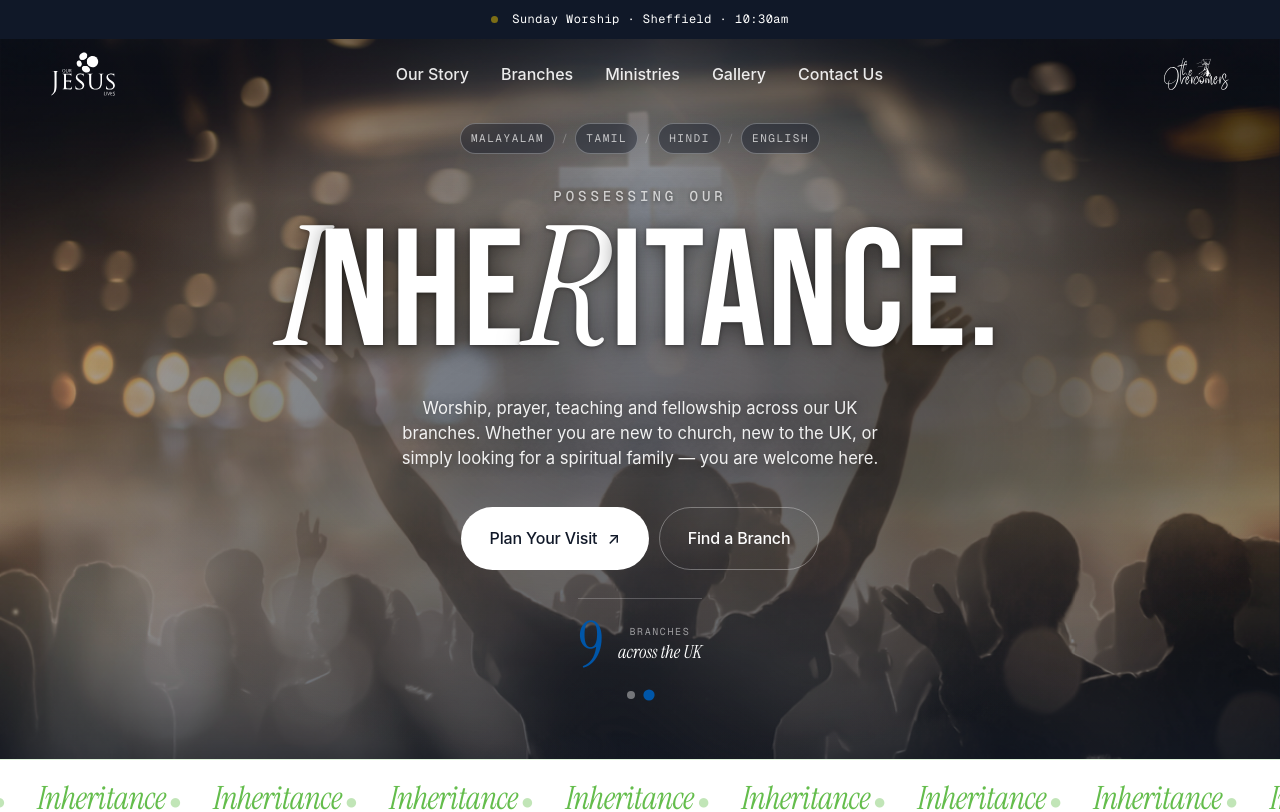
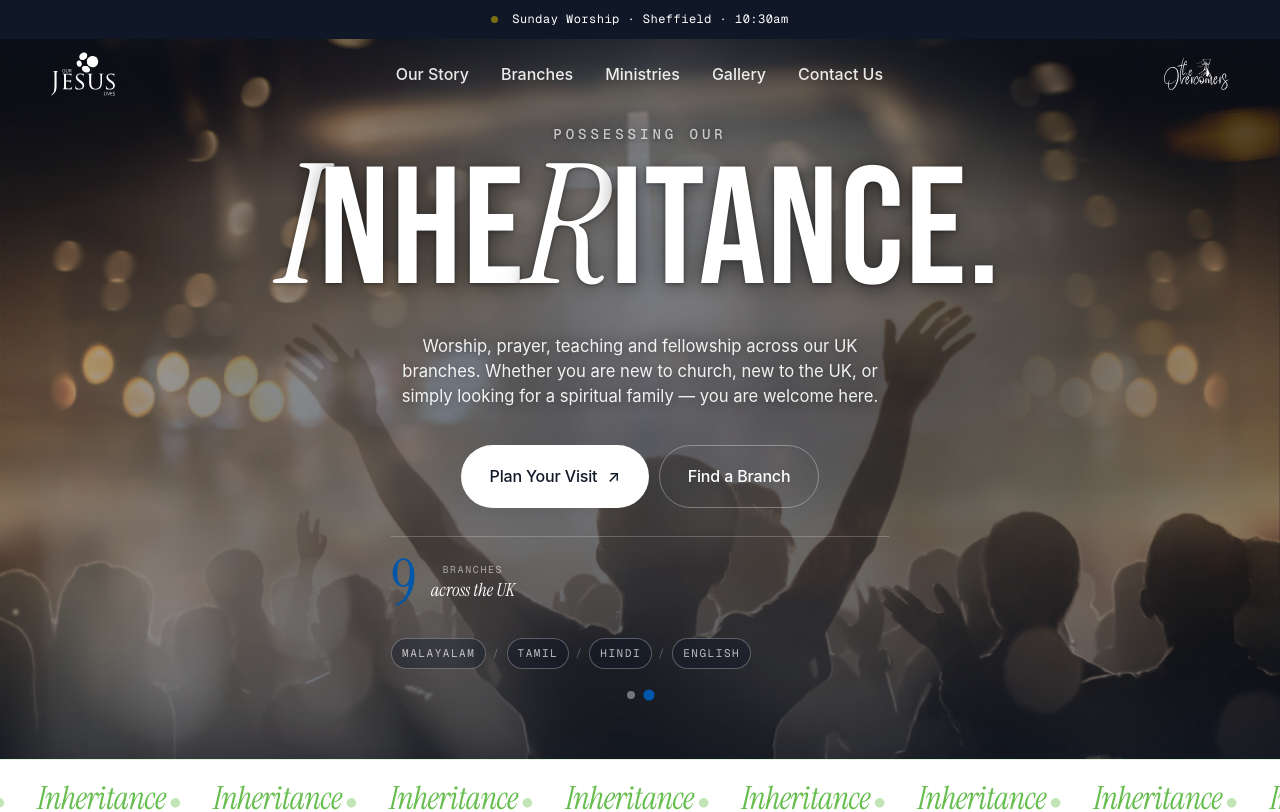
Before and after one commit to ourjesuslives2026/ourjesuslives, a React (Vite) app: page / in a window 1280 px wide. Shown: the top 812 px of the page. Built offline with nearby package versions, Linux system fonts and the light colour scheme; a web font is replaced by a local one.

Commit message:
Move language chips to bottom of hero, below the stat block
Co-Authored-By: Claude Sonnet 4.6 <noreply@anthropic.com>

```diff
--- a/src/components/Hero.jsx
+++ b/src/components/Hero.jsx
@@ -63,15 +63,6 @@ export default function Hero() {
       </div>
 
       <div className="hero__grid-full">
-        <div className="hero__topline">
-          <div className="hero__chips-inline" aria-label="Service languages">
-            <span>Malayalam</span><span className="sep">/</span>
-            <span>Tamil</span><span className="sep">/</span>
-            <span>Hindi</span><span className="sep">/</span>
-            <span>English</span>
-          </div>
-        </div>
-
         <div className="hero__copy-full">
           <h1 className="display">
             <span className="hero__heading-top">Possessing Our</span>
@@ -97,6 +88,12 @@ export default function Hero() {
             <div>
               <div className="hero__stat-k">Branches</div>
               <div className="hero__stat-v">across the UK</div>
+            </div>
+            <div className="hero__chips-inline" aria-label="Service languages">
+              <span>Malayalam</span><span className="sep">/</span>
+              <span>Tamil</span><span className="sep">/</span>
+              <span>Hindi</span><span className="sep">/</span>
+              <span>English</span>
             </div>
           </div>
         </div>
--- a/src/index.css
+++ b/src/index.css
@@ -409,10 +409,7 @@ body.nav-solid .nav__secondary-logo img { filter: brightness(0); }
   text-align: center;
 }
 
-.hero__topline {
-  display: flex; align-items: center; justify-content: center;
-  gap: 24px; flex-wrap: wrap;
-}
+.hero__topline { display: none; }
 .hero__chips-inline {
   display: flex; gap: 6px;
   font-family: var(--f-mono);
@@ -493,9 +490,13 @@ body.nav-solid .nav__secondary-logo img { filter: brightness(0); }
 .hero__cta-full .btn--ghost:hover { background: rgba(255,255,255,0.08); border-color: var(--c-cream); }
 
 .hero__stat {
-  display: flex; align-items: center; gap: 14px;
+  display: flex; flex-wrap: wrap; align-items: center; gap: 14px;
   padding-top: 18px;
   border-top: 1px solid rgba(255,255,255,0.22);
+}
+.hero__stat .hero__chips-inline {
+  flex-basis: 100%;
+  margin-top: 12px;
 }
 .hero__stat-num {
   font-family: var(--f-serif);
```
